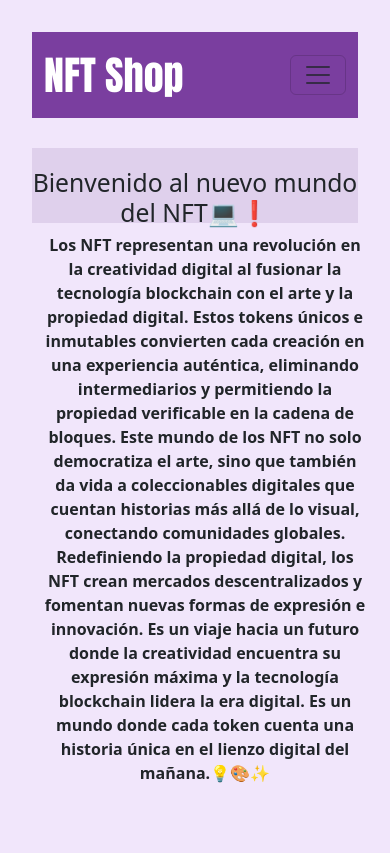
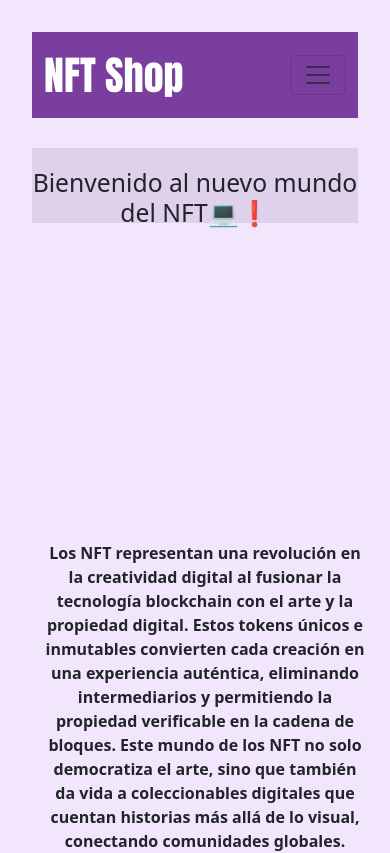
Before and after one commit to nicooviedo04/Pre-entrega1-Oviedo, a React (Vite) app: page / in a window 390 px wide. Shown: the top 853 px of the page. Built offline with nearby package versions, Linux system fonts and the light colour scheme; no server answers.

Commit message:
Se agregaron personajes 3d con spline

```diff
--- a/index.html
+++ b/index.html
@@ -11,5 +11,6 @@
     <div id="root"></div>
     <script type="module" src="/src/main.jsx"></script>
     <script src="https://cdn.jsdelivr.net/npm/bootstrap@5.3.2/dist/js/bootstrap.bundle.min.js" integrity="sha384-C6RzsynM9kWDrMNeT87bh95OGNyZPhcTNXj1NW7RuBCsyN/o0jlpcV8Qyq46cDfL" crossorigin="anonymous"></script>
+    <script type="module" src="https://unpkg.com/@splinetool/viewer@0.9.506/build/spline-viewer.js"></script>
   </body>
 </html>
--- a/src/Component/Home/Home.css
+++ b/src/Component/Home/Home.css
@@ -1,9 +1,15 @@
 
 .text-container {
     width: 100%;
-    max-width: 550px;
-    margin: 40px 45px;
+    margin: 12px;
     font-weight: 700;
+    text-align: center;
+
+}
+.personajes-3d{
+    transform: translatex(+50%);
+    height: 350px;
+    width: 900px;
 
 }
 
@@ -17,4 +23,9 @@
     .text-container {
         margin: 10px;
     }
+    .personajes-3d{
+        transform: translatex(-5%);
+        height: 300px;
+        width: auto;
+    }
 }
--- a/src/Component/Home/Home.jsx
+++ b/src/Component/Home/Home.jsx
@@ -7,8 +7,10 @@ function Home() {
   return (
     <>
     <Navbar></Navbar>
-    <ItemListContainer greeting={'Bienvenido al nuevo mundo del NFT💻❗'}></ItemListContainer>
-
+    <ItemListContainer  greeting={'Bienvenido al nuevo mundo del NFT💻❗'}></ItemListContainer>
+    <div className="personajes-3d">
+        <spline-viewer url="https://prod.spline.design/EH6HZwK2Tcl2UzSC/scene.splinecode"></spline-viewer>
+    </div>
     <div className="text-container">
         <p>
         Los NFT representan una revolución en la creatividad digital al fusionar la tecnología blockchain con el arte y la propiedad digital.
@@ -21,6 +23,7 @@ function Home() {
         Es un mundo donde cada token cuenta una historia única en el lienzo digital del mañana.💡🎨✨
         </p>
     </div>
+    <ItemListContainer greeting={'Nuestras Card NFT'}></ItemListContainer>
     <section className="product-card">
     <Productos/>
     </section>
```
